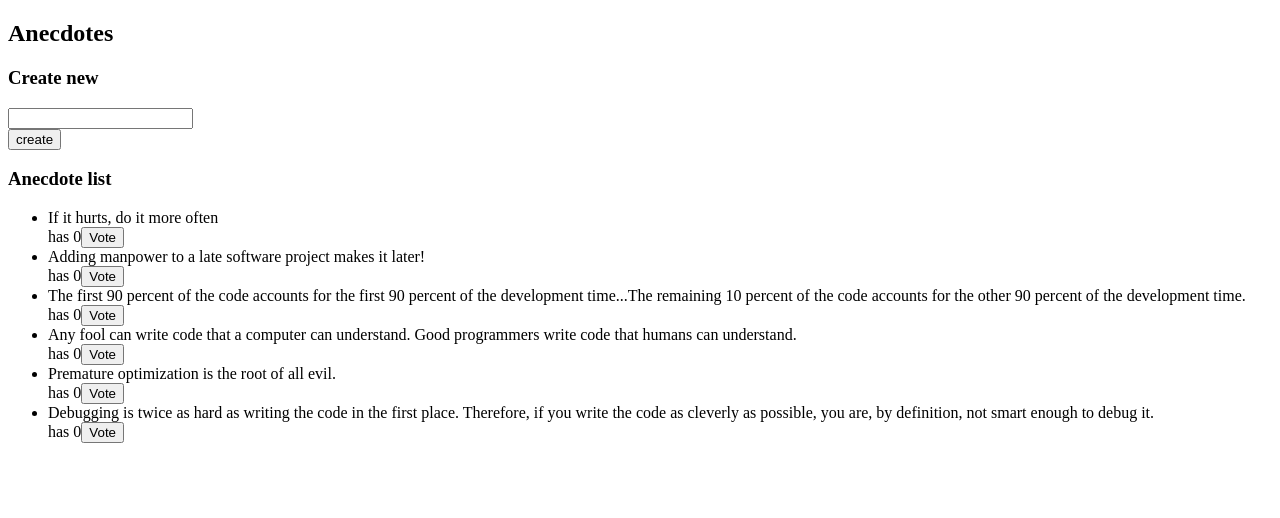
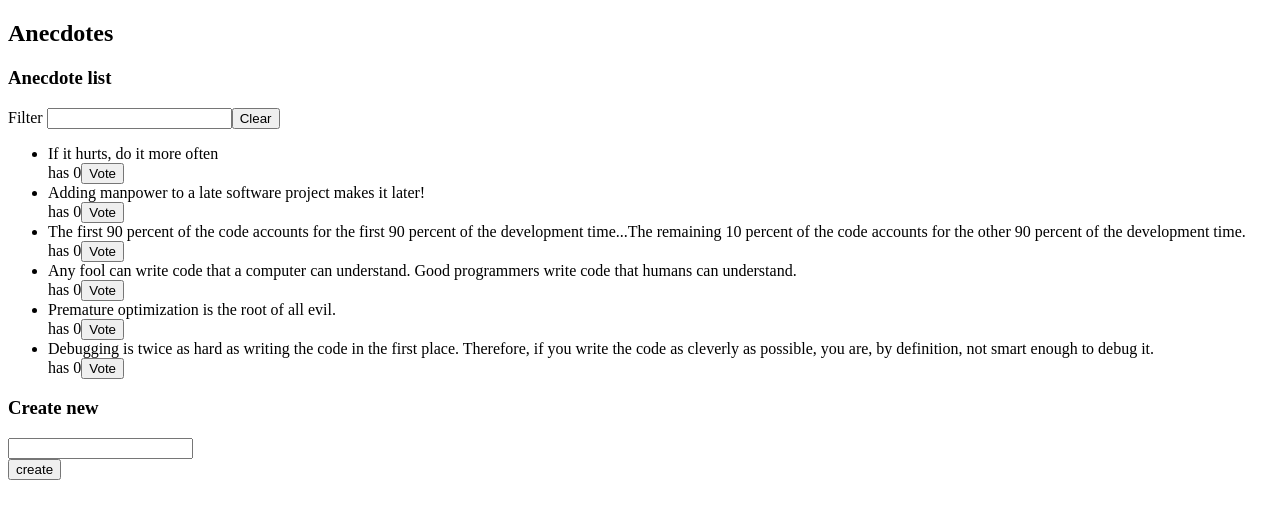
Before and after one commit to Kolya-YA/FSO2020_redux_anecdotes, a React (Create React App) app: page / in a window 1280 px wide. Shown: the top 518 px of the page. Built offline with nearby package versions, Linux system fonts and the light colour scheme.

Commit message:
6.12* Better anecdotes, step10

```diff
--- a/src/App.js
+++ b/src/App.js
@@ -8,9 +8,9 @@ const App = () => {
   return (
     <div>
       <h2>Anecdotes</h2>
-      <AnecdoteForm />
       <Notification />
       <AnecdoteList />
+      <AnecdoteForm />
     </div>
   )
 }
--- a/src/components/AnecdoteList.js
+++ b/src/components/AnecdoteList.js
@@ -3,9 +3,15 @@ import { useSelector, useDispatch } from 'react-redux'
 import { addVote } from '../reducers/anecdoteReducer'
 import { createNotification, delNotification } from '../reducers/notificationReducer'
 
+import Filter from './Filter'
 
 const AnecdoteList = () => {
-  const anecdotes = useSelector(state => state.anecdotes)
+  const anecdotes = useSelector(({ anecdotes, filter }) => {
+    return filter
+      ? anecdotes.filter(a => a.content.toLowerCase().includes(filter.toLowerCase()))
+      : anecdotes
+  })
+  // const anecdotes = useSelector(state => state.anecdotes)
   const dispatch = useDispatch()
 
   const voteHandler = ({ id, content }) => {
@@ -29,6 +35,7 @@ const AnecdoteList = () => {
   return (
     <section>
       <h3>Anecdote list</h3>
+      <Filter />
       <ul>
         {anecdotes.sort((a, b) => b.votes - a.votes).map(anecdote =>
           <Anecdote
--- /dev/null
+++ b/src/components/Filter.js
@@ -0,0 +1,28 @@
+import React from 'react'
+import { useDispatch, useSelector } from 'react-redux'
+import { setFilter, clearFilter } from '../reducers/filterReducer'
+
+
+const Filter = () => {
+  const dispatch = useDispatch()
+  const filterStr = useSelector(state => state.filter)
+
+  const handleChange = e => {
+    console.log('Filter: ', e.target.value)
+    dispatch(setFilter(e.target.value))
+  }
+
+  const handleClear = () => {
+    dispatch(clearFilter())
+  }
+
+  return (
+    <section>
+      <label htmlFor='filter'>Filter </label>
+      <input name='filter' type='text' onChange={handleChange} value={filterStr} />
+      <button onClick={handleClear}>Clear</button>
+    </section>
+  )
+}
+
+export default Filter
--- /dev/null
+++ b/src/reducers/filterReducer.js
@@ -0,0 +1,26 @@
+const filterReducer = (state = '', action) => {
+  switch(action.type) {
+    case 'SET_FILTER':
+      return action.data
+    case 'CLEAR_FILTER':
+      return ''
+    default:
+      return state
+  }
+}
+
+export const setFilter = filterStr => (
+  {
+    type: 'SET_FILTER',
+    data: filterStr
+  }
+)
+
+export const clearFilter = () => (
+  {
+    type: 'CLEAR_FILTER',
+    data: ''
+  }
+)
+
+export default filterReducer
--- a/src/store.js
+++ b/src/store.js
@@ -3,10 +3,12 @@ import { composeWithDevTools } from 'redux-devtools-extension'
 
 import anecdoteReducer from './reducers/anecdoteReducer'
 import notificationReducer from './reducers/notificationReducer'
+import filterReducer from './reducers/filterReducer'
 
 const reducer = combineReducers({
   anecdotes: anecdoteReducer,
-  notification: notificationReducer
+  notification: notificationReducer,
+  filter: filterReducer
 })
 
 const store = createStore(
```
Lines whose indentation alone changed are shown as unchanged.
